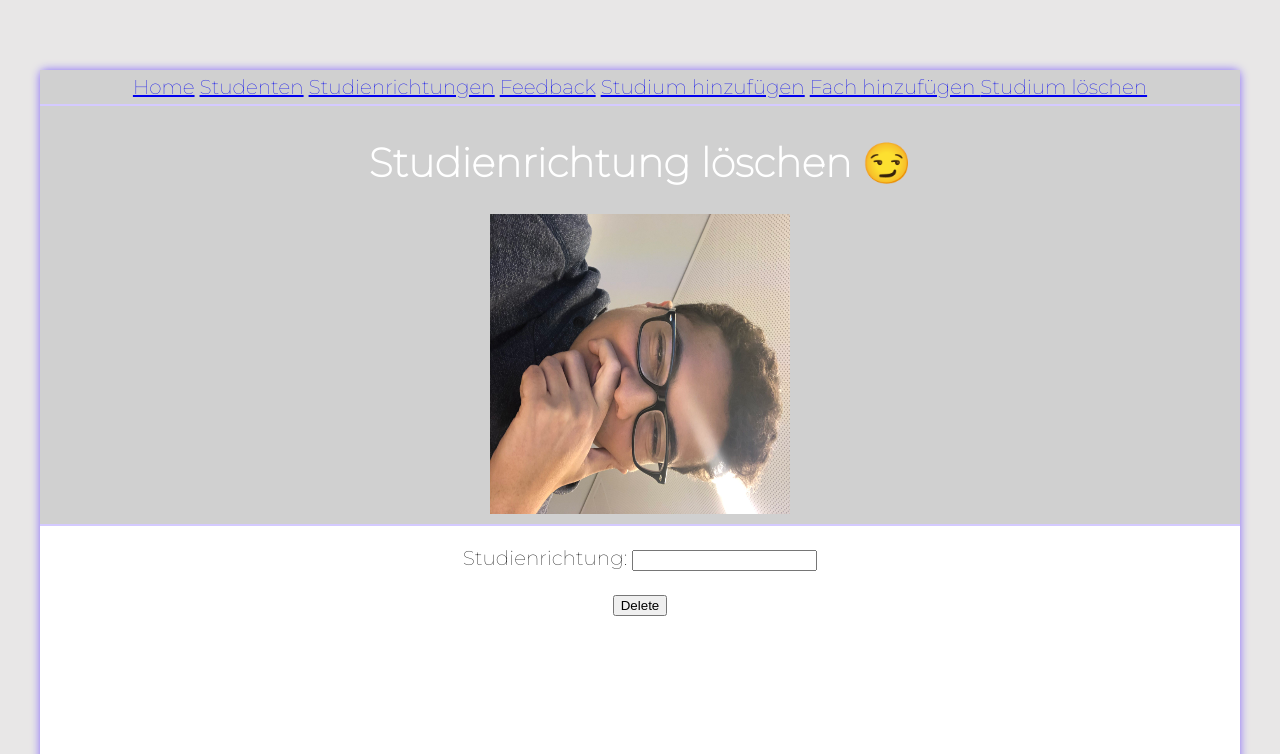
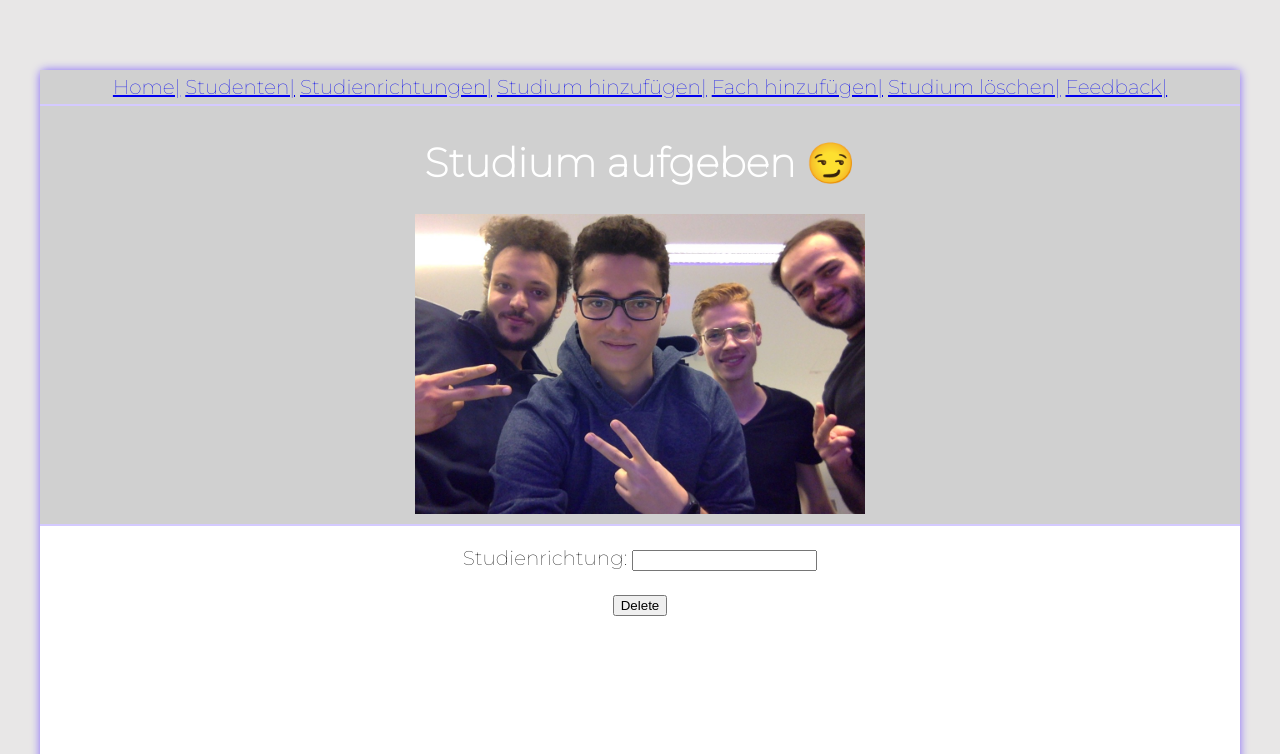
Before and after one commit to christianshehata/rechner_praktikum, a Django app: page /lvplaner/deletemajor/ in a window 1280 px wide. Shown: the top 754 px of the page. Run offline with Django 3.2, Linux system fonts and the light colour scheme.

Commit message:
PNGs deleted, team pic added

```diff
--- a/API/api_preprocessing.py
+++ b/API/api_preprocessing.py
@@ -1,9 +1,9 @@
-'''
+"""
 Some steps to clean the data:
 1. pick only the important information (all lv's with the chosen title)
 2. cast string to datetime
 3. remove unnecessary information (building, room)
-'''
+"""
 
 # from api_search import data_search
 # from api import list_iter <-- import error
--- a/lvplaner/templates/lvplaner/deletemajor.html
+++ b/lvplaner/templates/lvplaner/deletemajor.html
@@ -2,8 +2,8 @@
 {% block title %} Studienrichtung löschen {% endblock title %}
 {% block content %}
 <header>
-   <h1> Studienrichtung löschen 😏 </h1>
-    <img src="/static/me.jpg" alt="screen" height="300" width="300" style="transform:rotate(90deg);">
+   <h1> Studium aufgeben 😏 </h1>
+    <img src="/static/us.jpeg" alt="us" height="300" width="450">
 </header>
 <body>
     <form action="" method="POST">
--- a/templates/layout.html
+++ b/templates/layout.html
@@ -8,13 +8,14 @@
         <link rel="stylesheet" href="{% static 'css/layout.css' %}">
     </head>
     <header>
-        <a href="/">Home</a>
-         <a href="{% url 'students' %}">Studenten</a>
-         <a href="{% url 'list' %}">Studienrichtungen</a>
-        <a href="{% url 'suggestion' %}">Feedback</a>
-        <a href="{% url 'createmajor' %}">Studium hinzufügen</a>
-        <a href="{% url 'createsubject' %}">Fach hinzufügen </a>
-        <a href="{% url 'deletemajor' %}">Studium löschen </a>
+        <a href="/">Home|</a>
+         <a href="{% url 'students' %}">Studenten|</a>
+         <a href="{% url 'list' %}">Studienrichtungen|</a>
+        <a href="{% url 'createmajor' %}">Studium hinzufügen|</a>
+        <a href="{% url 'createsubject' %}">Fach hinzufügen|</a>
+        <a href="{% url 'deletemajor' %}">Studium löschen|</a>
+       <a href="{% url 'suggestion' %}">Feedback|</a>
+
     </header>
     <body class="lvtool">
         {% block content %} {% endblock content %}
```
Also changed, not shown: lvplaner/templates/lvplaner/student_list.html (+6 -1 lines), db.sqlite3, lvplaner/static/me.jpg (deleted), lvplaner/static/screen.png (deleted), lvplaner/static/us.jpeg (added).
